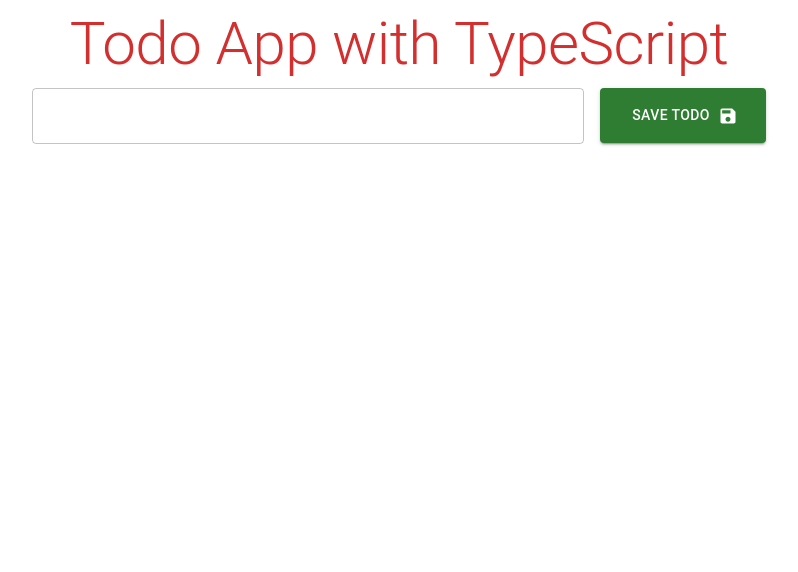
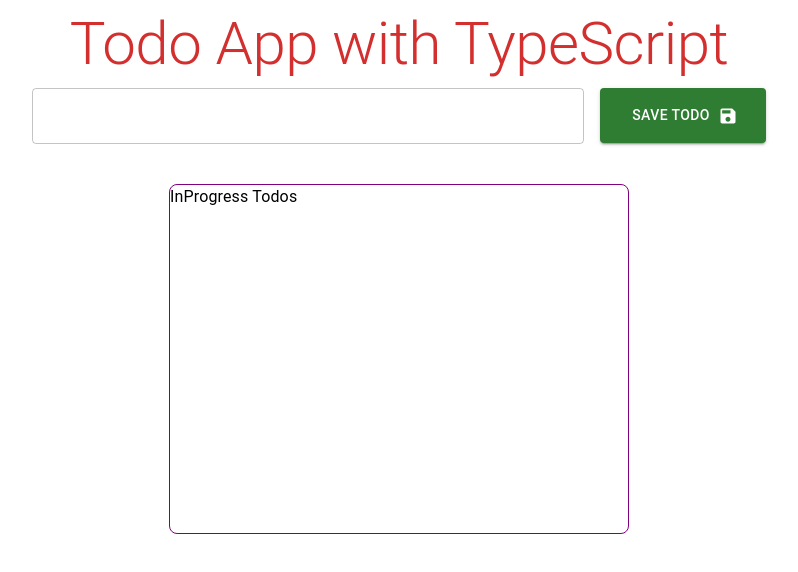
Before and after one commit to TolunEsmanur/To-Do-App-with-TS, a React (Create React App) app in the folder todo-app/todo-app/: page / in a window 1280 px wide. Shown: the top 572 px of the page, without its empty margins (241-1039 px from the left). Built offline with nearby package versions, Linux system fonts and the light colour scheme; no server answers.

Commit message:
TodoList

```diff
--- /dev/null
+++ b/todo-app/todo-app/src/components/TodoList.tsx
@@ -0,0 +1,38 @@
+import { Typography } from "@mui/material";
+import Grid from "@mui/material/Grid2";
+
+interface ITodoList {
+  todos:ITodoType[]
+}
+
+const TodoList: React.FC<ITodoList> = ({todos}) => {
+  return (
+    <Grid
+      container
+      sx={{
+        display: "flex",
+        justifyContent: "center",
+        alignItems: "center",
+        gap: "0.5rem",
+        mt: 3,
+      }}
+    >
+      <Grid
+        size={{ xs: 12, sm: 8, md: 5 }}
+        position="relative"
+        className="myscrool scrool-progress"
+        sx={{
+          minHeight: "350px",
+          maxHeight: "350px",
+          overflow: "auto",
+          border: "1px solid purple",
+          borderRadius: "0.5rem",
+        }}
+      >
+        <Typography>InProgress Todos</Typography>
+      </Grid>
+    </Grid>
+  )
+}
+
+export default TodoList
--- a/todo-app/todo-app/src/pages/Main.tsx
+++ b/todo-app/todo-app/src/pages/Main.tsx
@@ -3,13 +3,14 @@
 import { Container } from '@mui/material'
 import AddTodo from '../components/AddTodo'
 import axios from 'axios';
+import TodoList from '../components/TodoList';
 
-interface ITodoType {
-    task:string;
-    isDone:boolean;
-    id:string | number;
-    owner?: string //bu alan zorunlu değil, optinal. Varsa type'ı string
-}
+// interface ITodoType {
+//     task:string;
+//     isDone:boolean;
+//     id:string | number;
+//     owner?: string //bu alan zorunlu değil, optinal. Varsa type'ı string
+// }
 
 const url = "https://634ac3fc5df952851418480f.mockapi.io/api/todos";
 
@@ -61,6 +62,7 @@
     <Container>
       <Header/>
       <AddTodo addTodo={addTodo}/>
+      <TodoList todos={todos}/>
     </Container>
   )
 }
--- /dev/null
+++ b/todo-app/todo-app/src/types.d.ts
@@ -0,0 +1,6 @@
+interface ITodoType {
+    task:string;
+    isDone:boolean;
+    id:string | number;
+    owner?: string //bu alan zorunlu değil, optinal. Varsa type'ı string
+}
```
